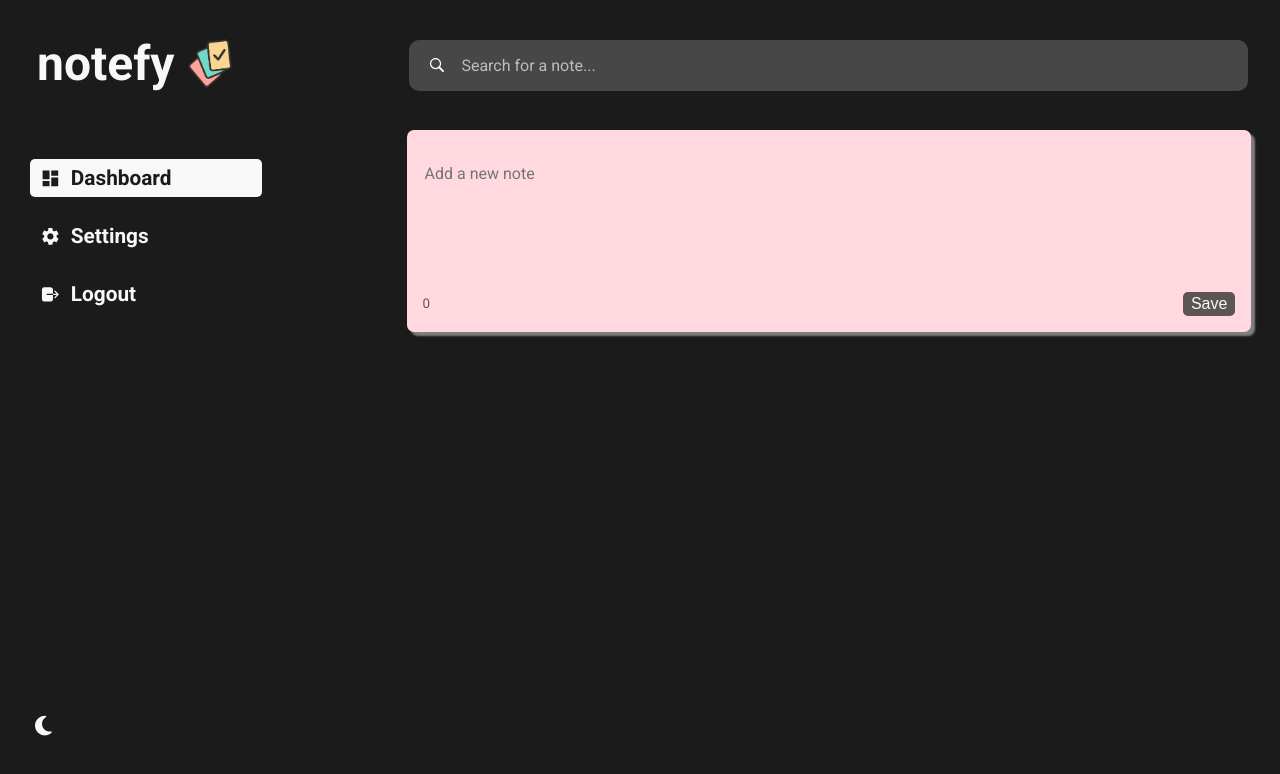
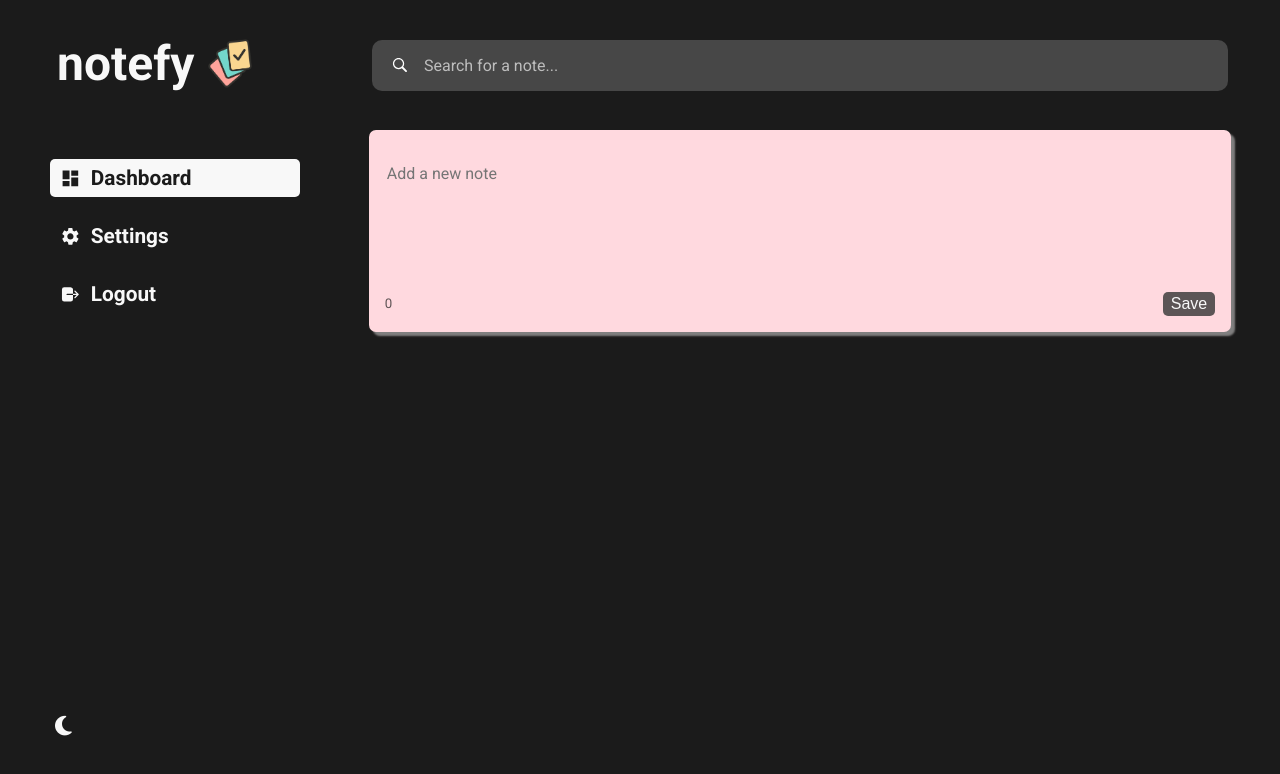
Before and after one commit to Servatom/notefy, a React (Create React App) app in the folder frontend/: page /dashboard in a window 1280 px wide. Shown: the top 774 px of the page. Built offline with nearby package versions, Linux system fonts and the light colour scheme.

Commit message:
Add local storage for notes

```diff
--- a/frontend/src/assets/css/Dashboard.css
+++ b/frontend/src/assets/css/Dashboard.css
@@ -11,11 +11,12 @@
 
 .side-nav
 {
-    width: 25%;
+    width: 20%;
     min-width: 250px;
     height: 93%;
     margin-right: 10px;
     padding: 20px 30px;
+    padding-left: 50px;
     /* border-right: 1px dashed var(--textcolor); */
 }
 
@@ -23,10 +24,11 @@
 {
     align-self: flex-start;
     padding: 20px;
-    width: 70%;
+    margin-right: 20px;
+    width: 75%;
     display: flex;
     flex-direction: column;
-    max-height: 90%;
+    max-height: 92%;
     border-radius: 10px;
     overflow: scroll;
 }
--- a/frontend/src/assets/css/Notes.css
+++ b/frontend/src/assets/css/Notes.css
@@ -4,7 +4,9 @@
     color: rgb(27, 27, 27);
     padding: 1rem;
     border-radius: 7px;
-    height: 170px;
+    min-height: 170px;
+    max-height: 300px;
+    overflow: scroll;
     display: flex;
     flex-direction: column;
     justify-content: space-between;
@@ -42,9 +44,9 @@ small
     width: 98%;
     padding: 1%;
     display: grid;
-    grid-gap: 1rem;
+    grid-gap: 1.2rem;
     grid-template-columns: repeat(auto-fit, minmax(300px,1fr));
-    max-height: 90%;
+    max-height: 100%;
     border-radius: 10px;
     overflow: scroll;
 }
--- a/frontend/src/assets/css/Sidenav.css
+++ b/frontend/src/assets/css/Sidenav.css
@@ -29,7 +29,6 @@
     margin: 10px 0;
     font-size: 1.3rem;
     cursor: pointer;
-    width: 69%;
     padding: 7px 10px;
     border-radius: 5px;
     display: flex;
@@ -60,4 +59,6 @@
 .sidenav a{
     cursor: pointer;
     text-decoration: none;
+    width: 73%;
+    min-width: 250px;
 }
--- a/frontend/src/components/SideNav.js
+++ b/frontend/src/components/SideNav.js
@@ -3,9 +3,12 @@ import MoonToggle from "./MoonToggle";
 import logo from "../assets/media/logo.png";
 import {MdDashboard, MdSettings} from 'react-icons/md';
 import {IoLogOut} from 'react-icons/io5';
+import { useState } from "react";
 
 const SideNav =()=>
 {
+
+
     return(
         <div className="sidenav">
             <div className="navhead">
@@ -14,9 +17,9 @@ const SideNav =()=>
             </div>
 
 
-            <a><h4 className="active"><MdDashboard className="icon"/>Dashboard</h4></a>
-            <a><h4><MdSettings className="icon"/>Settings</h4></a>
-            <a><h4><IoLogOut className="icon"/>Logout</h4></a>
+            <a><h4 className="active" ><MdDashboard className="icon"/>Dashboard</h4></a>
+            <a><h4 className="" ><MdSettings className="icon"/>Settings</h4></a>
+            <a><h4 className="" ><IoLogOut className="icon"/>Logout</h4></a>
             <MoonToggle className="moonNav"/>
         </div>
 
--- a/frontend/src/pages/Dashboard.js
+++ b/frontend/src/pages/Dashboard.js
@@ -1,7 +1,7 @@
 import Searchbar from "../components/Searchbar";
 import NotesList from "../components/NotesList";
 import "../assets/css/Dashboard.css";
-import { useState } from "react";
+import { useState, useEffect } from "react";
 import {nanoid} from 'nanoid';
 import SideNav from "../components/SideNav";
 
@@ -14,6 +14,21 @@ const Dashboard=()=>{
         //     date:"18/7/2021"
         // },
     ])
+
+
+    // retrievs saved notes on first run. only executes once coz no dependencies provided
+    useEffect(() => {
+        let savedNotes = JSON.parse(localStorage.getItem('notes-local'))
+
+        if(savedNotes)
+        setNotes(savedNotes);
+    }, []);
+
+    // stores notes to local storage whenever the notes list changes
+    useEffect(() => {
+        localStorage.setItem('notes-local',JSON.stringify(notes));
+    }, [notes]);
+
     const [searchText, setSearchText]=useState("");
 
     const newNoteHandler =(newnote)=>
@@ -27,7 +42,6 @@ const Dashboard=()=>{
         const newNotes = notes.filter((note)=>note.id!==id);
         setNotes(newNotes);
     }
-
 
 
 
```
